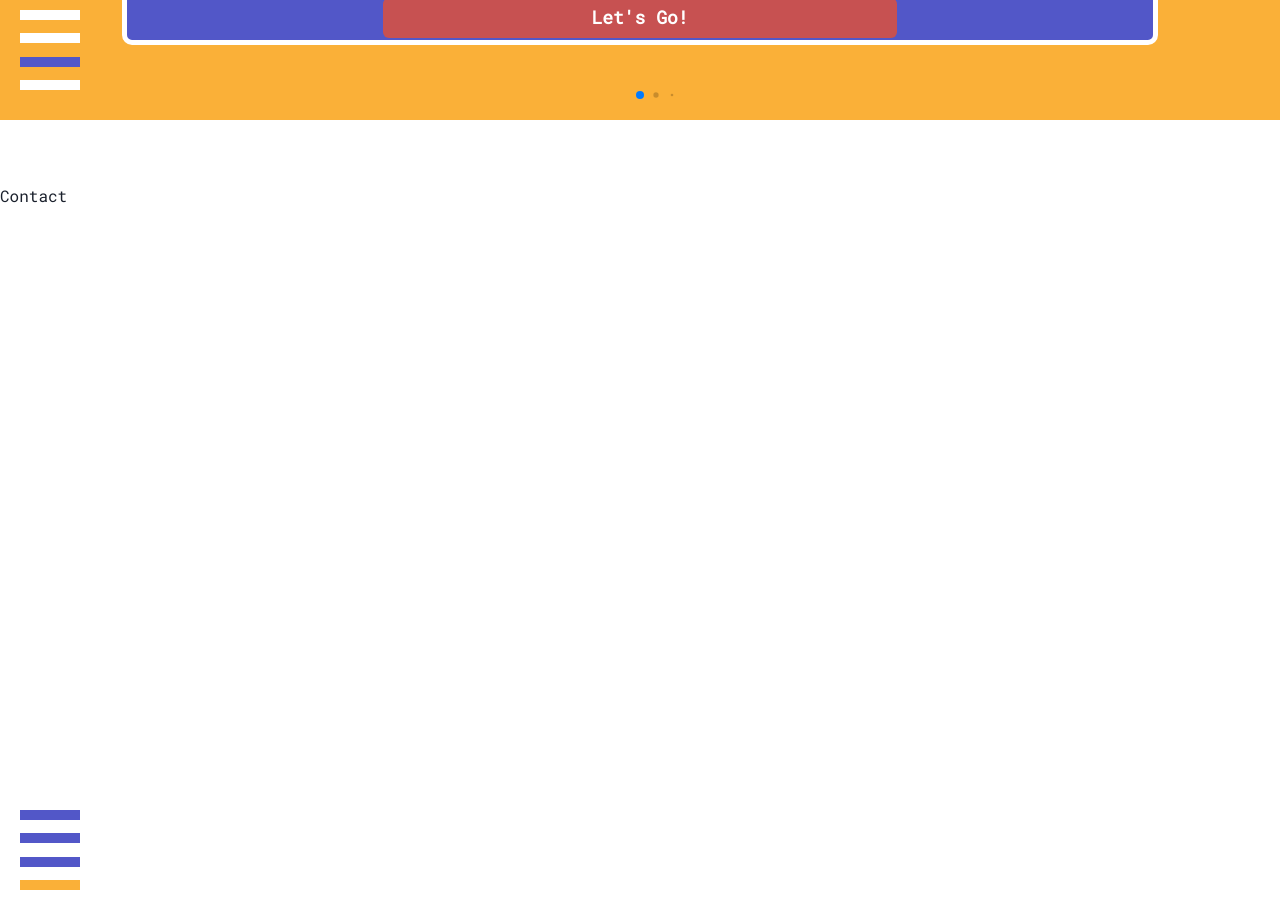
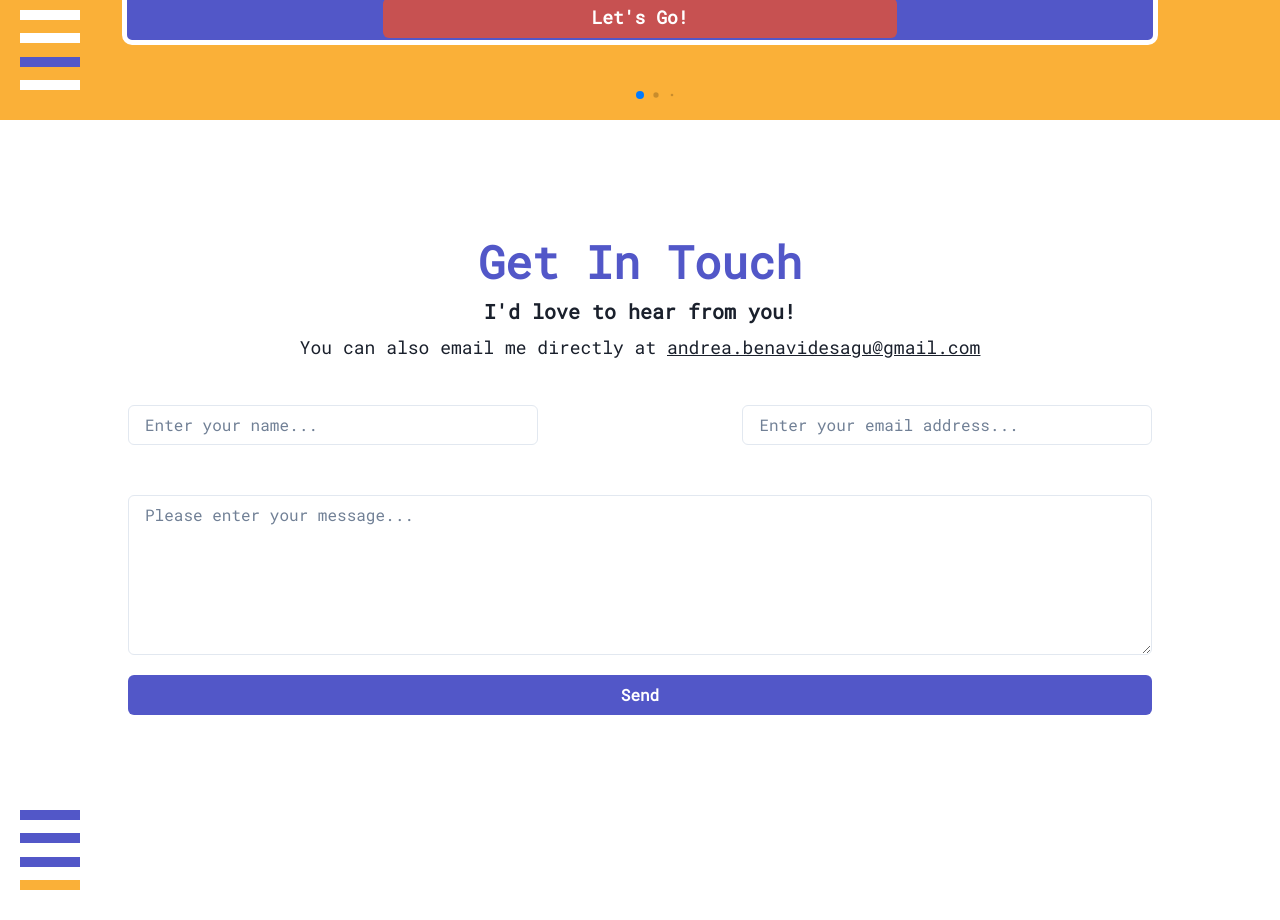
Before and after one commit to abenavidesaguirre/abenavidesaguirre.github.io, a React (Create React App) app: page / in a window 1280 px wide. Shown: the part 2280-3200 px from the top of the page. Built offline with nearby package versions, Linux system fonts and the light colour scheme; what @amcharts/amcharts5 would draw is missing.

Commit message:
Hooked up contact page

```diff
--- a/package.json
+++ b/package.json
@@ -14,6 +14,7 @@
     "@fontsource/open-sans": "^4.5.14",
     "@fontsource/raleway": "^4.5.12",
     "@fontsource/roboto-mono": "^4.5.10",
+    "@formspree/react": "^2.4.4",
     "@testing-library/jest-dom": "^5.16.5",
     "@testing-library/react": "^13.4.0",
     "@testing-library/user-event": "^14.4.3",
--- a/src/pages/About/About.constants.tsx
+++ b/src/pages/About/About.constants.tsx
@@ -66,7 +66,7 @@ export const AboutContent: {
   [AboutContentKeys.PETS]: {
     title: AboutContentKeys.PETS,
     text: [
-      "Meet Guppy and Luigi! These tow rascals can often be found hanging out on my monitors helping me code!",
+      "Meet Guppy and Luigi! These two rascals can often be found hanging out on my monitors helping me code!",
     ],
   },
 };
--- a/src/pages/About/About.tsx
+++ b/src/pages/About/About.tsx
@@ -107,7 +107,7 @@ function AboutContentText({
       flexGrow={1}
     >
       <Grid>
-        <Text color={"brand.100"} fontSize={{ base: "sm", tab: "xl" }}>
+        <Text color={"brand.100"} fontSize={{ base: "sm", mob: "xl" }}>
           {contentArray}
         </Text>
       </Grid>
--- a/src/pages/Contact.tsx
+++ b/src/pages/Contact.tsx
@@ -1,13 +1,116 @@
-import { Grid } from "@chakra-ui/react";
-import React from "react";
+import { Grid, Flex, Text, Input, Textarea, Button } from "@chakra-ui/react";
 import PageStatus from "../components/PageStatus";
 import { Pages } from "../constants/constants";
+import { useForm } from "@formspree/react";
 
 function Contact() {
+  const [state, handleSubmit] = useForm("mgerpzez");
+
   return (
     <Grid id="contact" h={"100vh"} position={"relative"} pt={"8vh"}>
-      Contact
-      <PageStatus currentPage={Pages.CONTACT} />
+      <Flex h={"92vh"} alignItems={"center"} flexDir={"column"}>
+        <Flex
+          flexDir={"column"}
+          textAlign={"center"}
+          alignItems={"center"}
+          justifyContent={"center"}
+          h="30%"
+        >
+          <Text
+            color={"brand.100"}
+            fontSize={{ base: "25px", mob: "45px" }}
+            fontWeight={"bold"}
+          >
+            Get In Touch
+          </Text>
+          <Text
+            fontSize={{ base: "16px", mob: "20px" }}
+            fontWeight={"bold"}
+            pb="8px"
+          >
+            I'd love to hear from you!
+          </Text>
+          <Text fontSize={{ base: "14px", mob: "18px" }}>
+            You can also email me directly at {""}
+            <Text display={"inline-block"} textDecor={"underline"}>
+              <a href="mailto:andrea.benavidesagu@gmail.com">
+                andrea.benavidesagu@gmail.com
+              </a>
+            </Text>
+          </Text>
+        </Flex>
+
+        <Flex h="70%">
+          <form onSubmit={handleSubmit}>
+            <Flex w="100vw" flexDir={"column"} alignItems={"center"}>
+              <Flex
+                w="80%"
+                h="30%"
+                justifyContent={"space-between"}
+                alignItems={{ base: "center", tab: "auto" }}
+                pb={{ base: "30px", tab: "50px" }}
+                flexDir={{ base: "column", tab: "row" }}
+              >
+                <Input
+                  id="name"
+                  type="text"
+                  name="name"
+                  fontSize={{ base: "14px", mob: "16px" }}
+                  placeholder={"Enter your name..."}
+                  w={{ base: "100%", tab: "40%" }}
+                  mb={{ base: "12px", tab: "0px" }}
+                  required
+                ></Input>
+
+                <Input
+                  id="email"
+                  type="email"
+                  name="email"
+                  fontSize={{ base: "14px", mob: "16px" }}
+                  placeholder="Enter your email address..."
+                  w={{ base: "100%", tab: "40%" }}
+                  required
+                ></Input>
+              </Flex>
+
+              <Flex w="80%" justifyContent={"center"} h="50%">
+                <Textarea
+                  id="message"
+                  name="message"
+                  placeholder="Please enter your message..."
+                  fontSize={{ base: "14px", mob: "16px" }}
+                  h={{ base: "10vh", mob: "20vh" }}
+                  maxH={{ base: "25vh", mob: "40vh" }}
+                  required
+                ></Textarea>
+              </Flex>
+              <Flex
+                w="80%"
+                h="20%"
+                justifyContent={"center"}
+                pt="20px"
+                textAlign={"center"}
+                flexDir={"column"}
+              >
+                <Button
+                  type="submit"
+                  disabled={state.submitting}
+                  w="100%"
+                  colorScheme="brand"
+                  mb={"12px"}
+                >
+                  Send
+                </Button>
+                {state.succeeded ? (
+                  <Text>Thank you! Your message has been sent!</Text>
+                ) : null}
+              </Flex>
+            </Flex>
+          </form>
+        </Flex>
+
+        <PageStatus currentPage={Pages.CONTACT} />
+      </Flex>
     </Grid>
   );
 }
--- a/src/pages/Projects/Projects.tsx
+++ b/src/pages/Projects/Projects.tsx
@@ -121,22 +121,27 @@ function ProjectCard({ cardContent }: ProjectCardProps) {
     return (
       <Flex
         flexDir={"column"}
-        borderLeft={"4px"}
+        borderLeft={{ base: "0px", mob: "4px" }}
+        borderTop={{ base: "4px", mob: "0px" }}
         flexGrow={1}
+        mt={{ base: "20px", mob: "0px" }}
         pt={{ base: "20px", tab: "30px" }}
-        pb="20px"
         pr={{ tab: "50px" }}
-        textAlign={"right"}
+        textAlign={{ base: "center", mob: "right" }}
       >
         <Text
           fontSize={{ base: "18px", tab: "22px" }}
           fontWeight={"bold"}
           color={"white"}
+          pb={{ base: "8px", mob: "0px" }}
         >
           Tools Used
         </Text>
         <Flex justifyContent={"space-evenly"} flexDir={"column"} h="100%">
-          <ListItems list={tools ?? []} justify="right" />
+          <ListItems
+            list={tools ?? []}
+            justify={isMobScreen ? "center" : "right"}
+          />
         </Flex>
       </Flex>
     );
@@ -181,18 +186,23 @@ function ProjectCard({ cardContent }: ProjectCardProps) {
           p={{ base: "16px", mob: "30px", tab: "30px 80px" }}
           flexDir={{ base: "row", tab: "column" }}
           h={{ base: "100%", mob: "80%", tab: "50%" }}
+          overflowY={{ base: "scroll", mob: "hidden" }}
         >
           <Flex
             p={{ mob: "20px", tab: "0px" }}
             h={{ base: "100%", mob: "80%" }}
             flexDir={"column"}
             w={{ base: "100%", mob: "65%", tab: "auto" }}
-            overflowX={{ base: "scroll", mob: "hidden" }}
             textAlign={{ base: "center", mob: "left" }}
           >
             <TitleHeader />
             <Text fontSize={"16px"}>{description}</Text>
-            {isMobScreen ? <InfoButton /> : null}
+            {isMobScreen ? (
+              <>
+                <ToolsUsed />
+                <InfoButton />
+              </>
+            ) : null}
           </Flex>
           {isTabScreen ? <ToolsUsed /> : null}
         </Flex>
```
Also changed, not shown: 1 other file (tests, documents, lock files or other folders).
